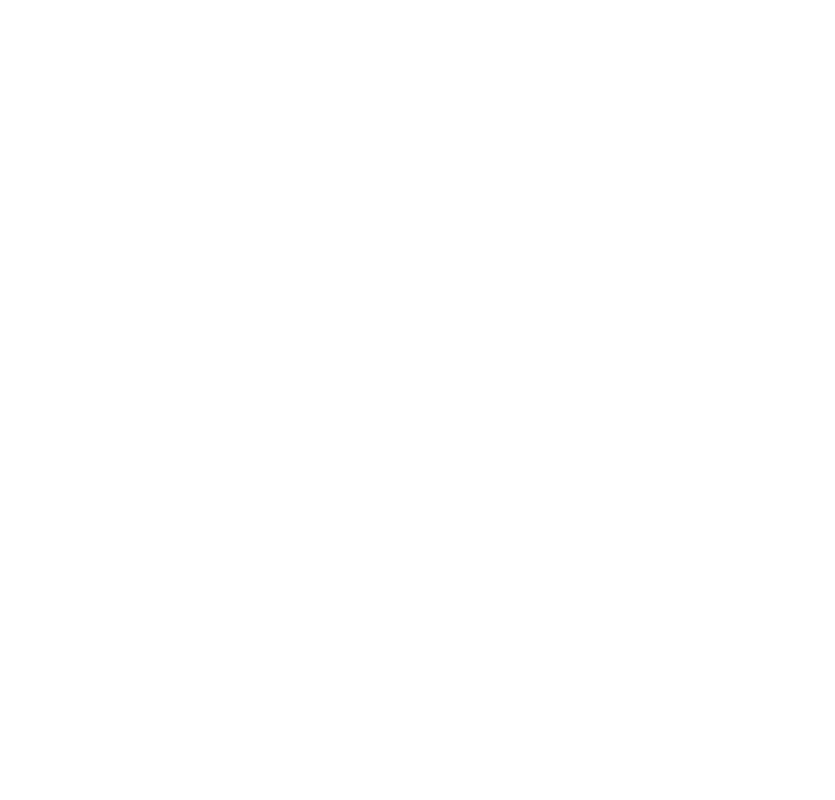
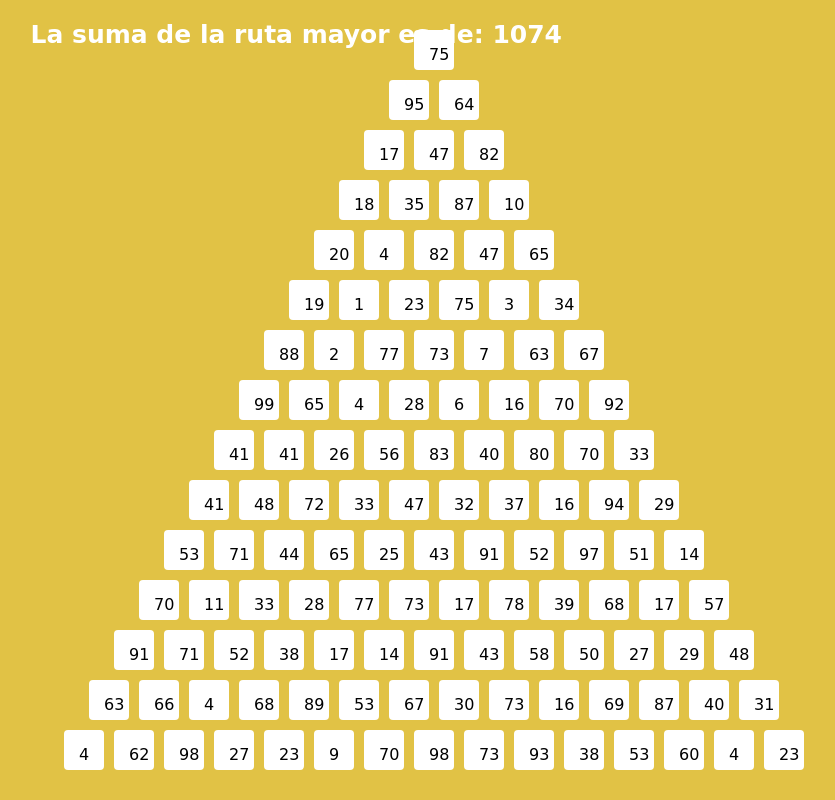
Before and after one commit to 2022-SEMII-DESIV-G2/moreno-alex, a plain HTML site: page Parcial2/index.html in a window 1280 px wide. Shown: the whole page, without its empty margins (206-1041 px from the left). Drawn offline with Linux system fonts and the light colour scheme.

Commit message:
1: Agregando Parcial 2

```diff
--- a/Parcial2/index.html
+++ b/Parcial2/index.html
@@ -4,9 +4,12 @@
     <meta charset="UTF-8">
     <meta http-equiv="X-UA-Compatible" content="IE=edge">
     <meta name="viewport" content="width=device-width, initial-scale=1.0">
-    <title>Parial 2</title>
+    <title>Laboratorio 9</title>
+    <link rel="stylesheet" href="style.css">
 </head>
 <body>
-
+    <script src="./index.js" defer></script>
+    <section id="piramyd"></section>
+    <p id="sum"></p>
 </body>
 </html>
--- /dev/null
+++ b/Parcial2/index.js
@@ -0,0 +1,50 @@
+// Piramide
+let array = [
+ [75],
+ [95, 64],
+ [17, 47, 82],
+ [18, 35, 87, 10],
+ [20, 04, 82, 47, 65],
+ [19, 01, 23, 75, 03, 34],
+ [88, 02, 77, 73, 07, 63, 67],
+ [99, 65, 04, 28, 06, 16, 70, 92],
+ [41, 41, 26, 56, 83, 40, 80, 70, 33],
+ [41, 48, 72, 33, 47, 32, 37, 16, 94, 29],
+ [53, 71, 44, 65, 25, 43, 91, 52, 97, 51, 14],
+ [70, 11, 33, 28, 77, 73, 17, 78, 39, 68, 17, 57],
+ [91, 71, 52, 38, 17, 14, 91, 43, 58, 50, 27, 29, 48],
+ [63, 66, 04, 68, 89, 53, 67, 30, 73, 16, 69, 87, 40, 31],
+ [04, 62, 98, 27, 23, 09, 70, 98, 73, 93, 38, 53, 60, 04, 23],
+];
+// ? Funcion que calcula la suma mayor
+function calc(array, i, j) {
+  if (i == array.length) {
+    return 0;
+  }
+  let sum;
+  sum =
+    array[i][j] + Math.max(calc(array, i + 1, j), calc(array, i + 1, j + 1));
+  return sum;
+}
+// ? Llamada a la funcion calculadora
+function maxSum(array) {
+  return calc(array, 0, 0);
+}
+
+let cont = 0;
+const div = document.getElementById("piramyd");
+array.forEach((rows) => {
+  cont++;
+  const parentDiv = document.createElement("div");
+  parentDiv.id = "parent" + cont;
+  div.appendChild(parentDiv);
+  rows.forEach((column) => {
+    const divParent = document.getElementById("parent" + cont);
+    const childDiv = document.createElement("div");
+    childDiv.textContent = column;
+    divParent.appendChild(childDiv);
+  });
+});
+
+const textSum = document.getElementById("sum");
+textSum.innerHTML = "La suma de la ruta mayor es de: " + maxSum(array);
--- /dev/null
+++ b/Parcial2/style.css
@@ -0,0 +1,48 @@
+* {
+    padding: 0;
+    margin: 0;
+      font-family: cursive;
+  }
+  body {
+    height: 100vh;
+    width: 100vw;
+    display: flex;
+    justify-content: center;
+    align-items: center;
+    background-color: #e1c245;
+  }
+
+  section {
+    height: 85vh;
+    width: 80vw;
+    display: flex;
+    justify-content: center;
+    align-items: center;
+    flex-direction: column;
+  }
+
+  section > div {
+    display: flex;
+    justify-content: center;
+    align-items: center;
+    height: 10%;
+    width: 100%;
+  }
+  section > div > div {
+    background-color: rgb(255, 255, 255);
+    margin: 5px;
+    padding: 15px;
+    height: 10px;
+    width: 10px;
+    text-align: center;
+    border-radius: 4px;
+  }
+
+  p {
+    position: absolute;
+    top: 20px;
+    right: 40%;
+    font-weight: bold;
+    color: rgb(255, 255, 255);
+    font-size: 25px;
+  }
```
